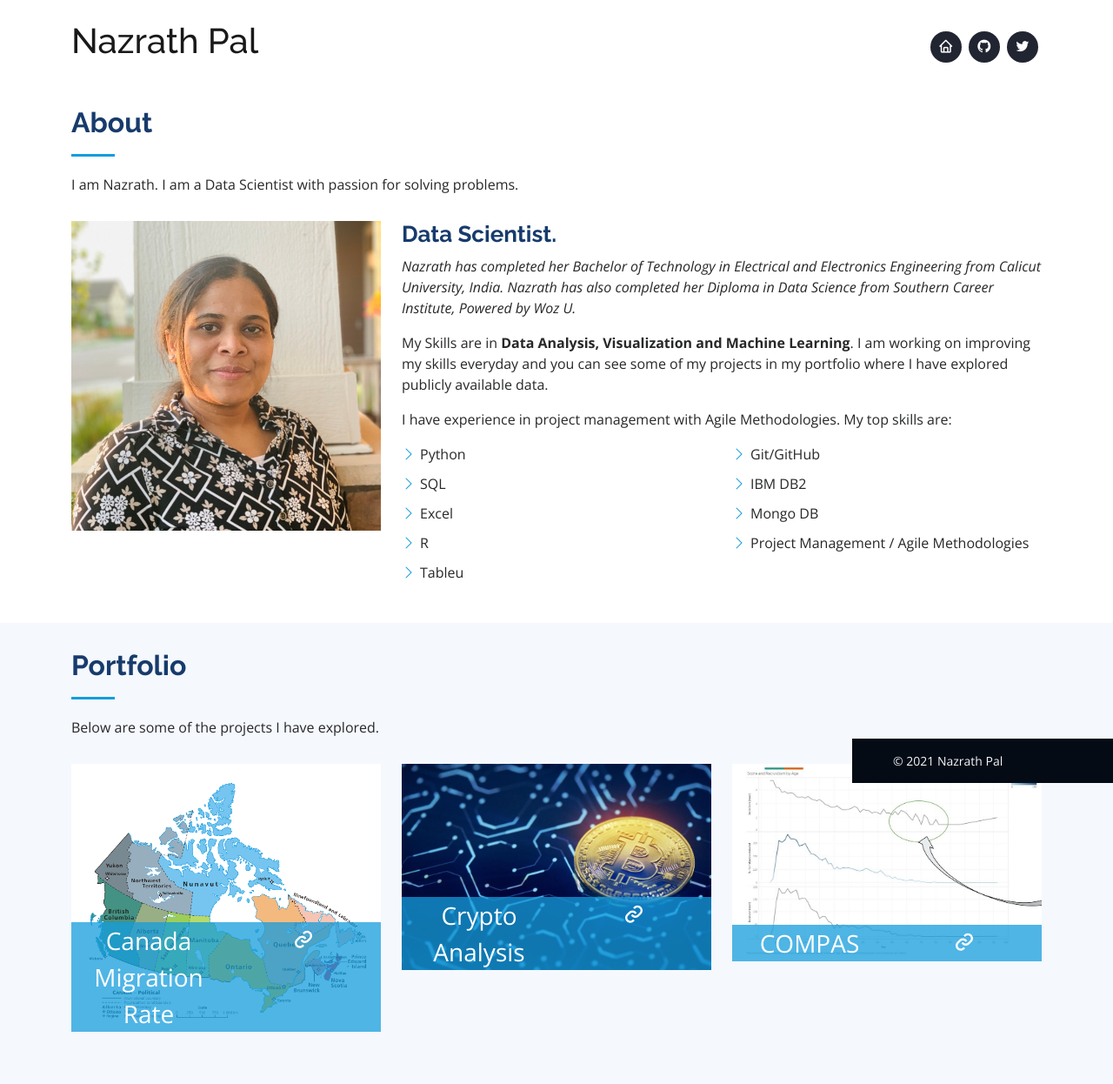
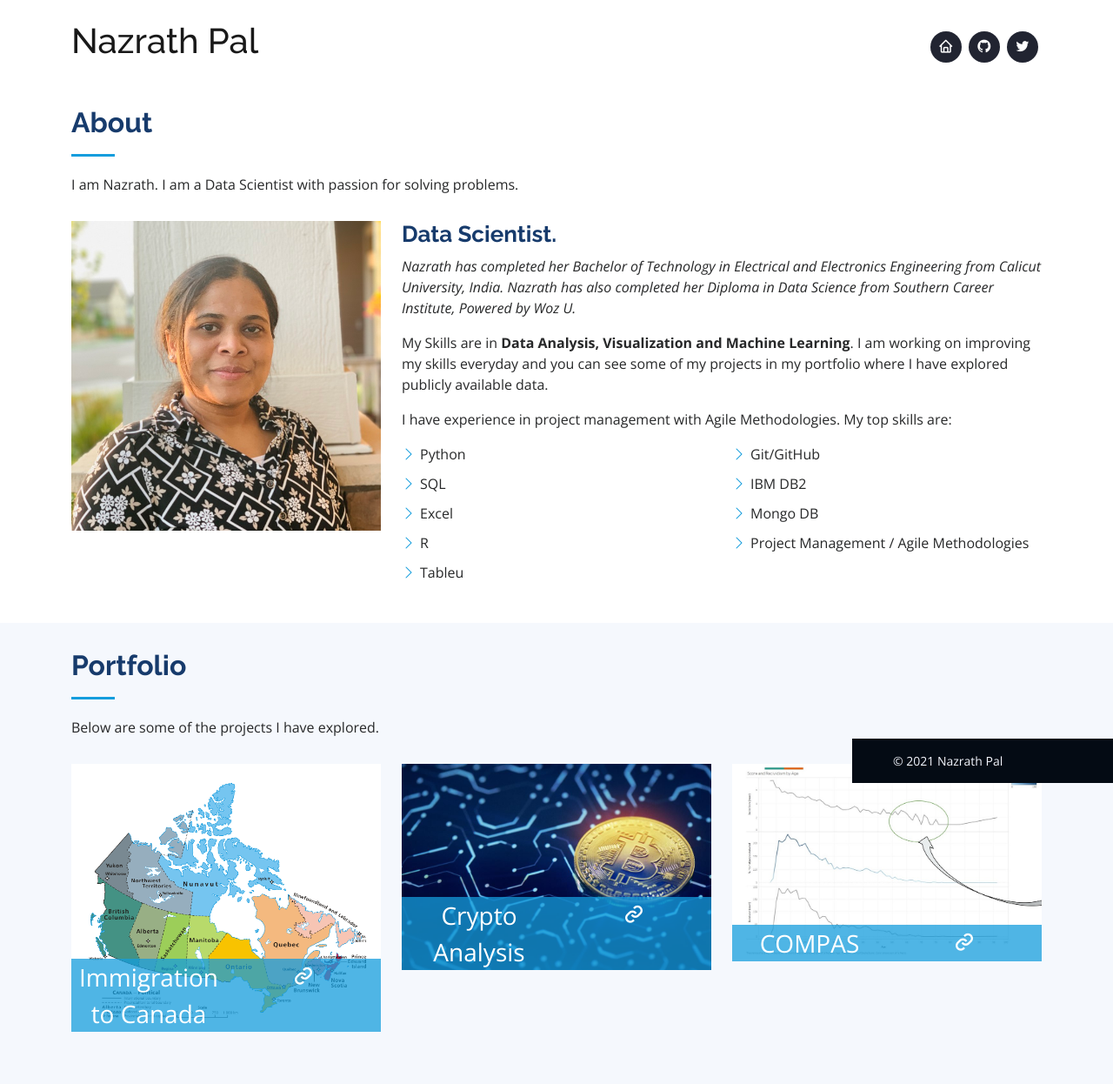
Before and after one commit to Nazrath-pal/nazrath-pal.github.io, a Jekyll site: the page built from docs/index.md, in a window 1280 px wide. Shown: the whole page at 87% size. Built offline with Jekyll 4.4.1, drawn with Linux system fonts in a browser that asks for light colours.

Commit message:
changed title

```diff
--- a/docs/_posts/2021-10-05-Canada-Migration.md
+++ b/docs/_posts/2021-10-05-Canada-Migration.md
@@ -1,6 +1,6 @@
 ---
 layout: post
-title:  Canada Migration Rate
+title:  Immigration to Canada
 categories: portfolio
 thumbnail: 'canada-immigration'
 ---
```
